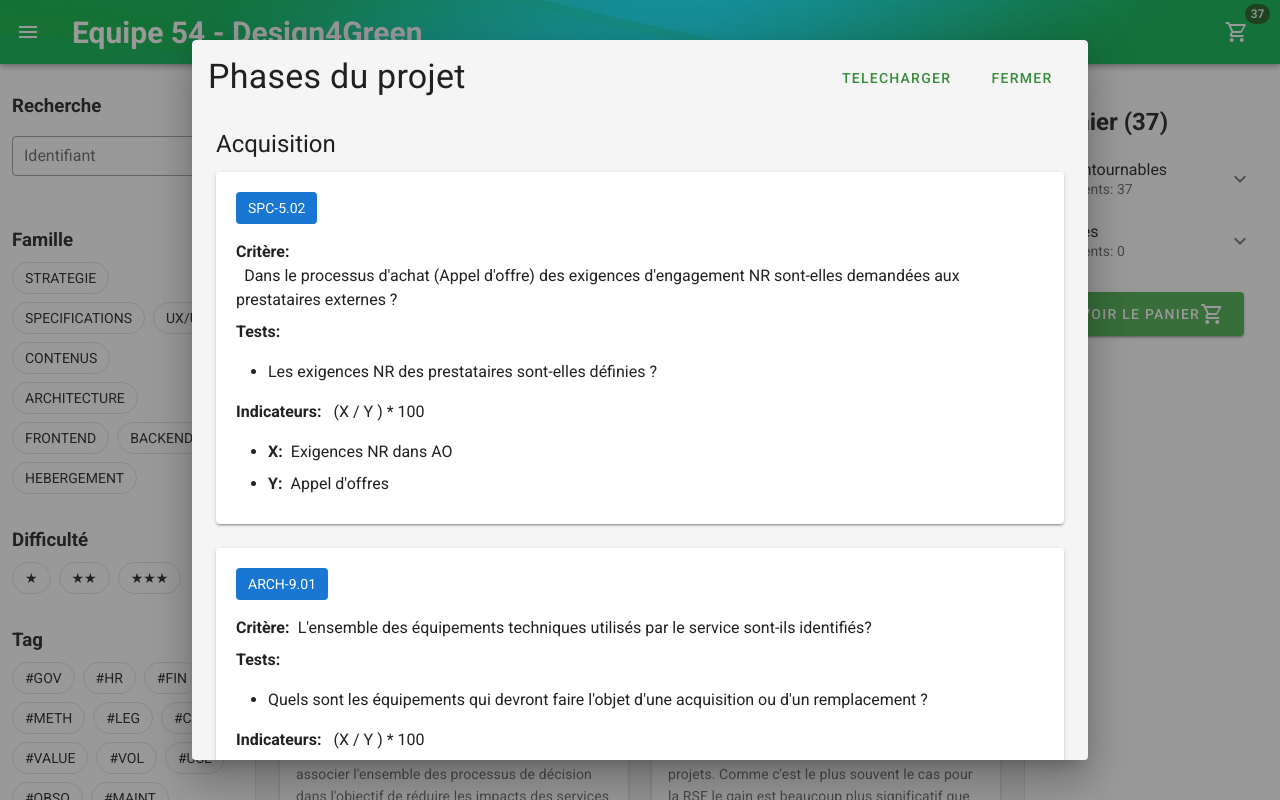
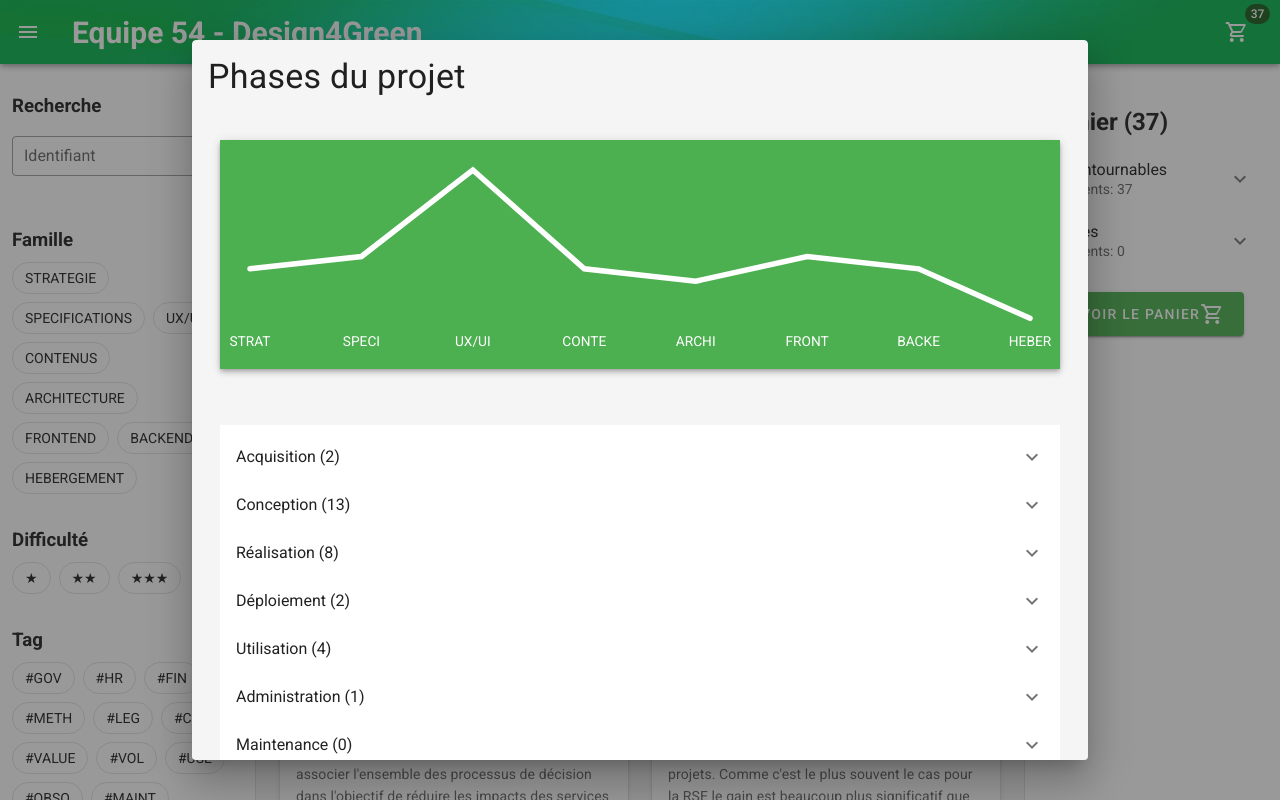
Before and after one commit to ewannpv/DesAnes4Green, a Vue app: page / in a window 1280 px wide. Both pictures are taken after a click on the button "VOIR LE PANIER". Shown: the top 800 px of the page. Built offline with nearby package versions, Linux system fonts and the light colour scheme.

Commit message:
Adds big data

```diff
--- a/src/components/DialogCart.vue
+++ b/src/components/DialogCart.vue
@@ -3,18 +3,40 @@
     <div>
       <v-card color="grey lighten-4">
         <v-card-title>
-          <v-row class="pa-3">
           <span class="text-h4" color="primary" dark>Phases du projet</span>
-            <v-spacer></v-spacer
-            ><v-btn text large color="green darken-2" @click="downloadCart()">Telecharger</v-btn>
-            <v-btn text large color="green darken-2" @click="closeDialog()">Fermer</v-btn></v-row
+        </v-card-title>
+        <v-sheet class="ma-7 v-sheet--offset" elevation="4" color="green" max-width="calc(100%)">
+          <v-sparkline
+            auto-line-width="true"
+            class="pa-2"
+            show-labels="true"
+            label-size="5"
+            :labels="labels"
+            :value="value"
+            color="white"
+            line-width="2"
+            padding="8"
+            auto-draw
+            stroke-linecap="round"
+            height="70"
+          ></v-sparkline>
+        </v-sheet>
+        <v-card-text>
+          <v-col cols="12">
+            <v-list class="full-width">
+              <v-list-group
+                v-for="item in itemList"
+                :key="item[0]"
+                v-model="itemList.active"
+                no-action
               >
-        </v-card-title>
-        <v-col cols="12">
-          <v-row>
-            <v-col v-for="item in itemList" :key="item[0]" class="" cols="12" sm="12">
-              <span class="text-h5 ml-3">{{ item[0] }}</span>
-              <v-col v-for="child in item[1]" :key="child.ID" class="" cols="12" sm="12">
+                <template v-slot:activator>
+                  <v-list-item-content>
+                    <v-list-item-title> {{ item[0] }} ({{ item[1].length }})</v-list-item-title>
+                  </v-list-item-content>
+                </template>
+                <v-list-item v-for="child in item[1]" :key="child.ID">
+                  <v-list-item-content>
                     <v-card>
                       <v-col>
                         <v-row class="ma-2 pb-2">
@@ -45,14 +67,18 @@
                         >
                       </v-col>
                     </v-card>
+                  </v-list-item-content>
+                </v-list-item>
+              </v-list-group>
+            </v-list>
           </v-col>
-            </v-col>
-          </v-row>
-        </v-col>
+        </v-card-text>
+
         <v-card-actions>
           <v-spacer></v-spacer>
-          <v-btn text large color="green darken-2" @click="downloadCart()">Telecharger</v-btn>
           <v-btn text large color="green darken-2" @click="closeDialog()">Fermer</v-btn>
+
+          <v-btn text large color="light-blue darken-3" @click="downloadCart()">Telecharger</v-btn>
         </v-card-actions>
       </v-card>
     </div>
@@ -124,10 +150,24 @@ export default Vue.extend({
   data(): unknown {
     return {
       downloading: false,
+      labels: api.getFamilyNames().map((e: string) => e.substring(0, 5)),
     };
   },
   components: { VueHtml2pdf },
   computed: {
+    familyHisto() {
+      return api.getFamilyHisto();
+    },
+    value(): number[] {
+      const values: number[] = [];
+      this.familyHisto.forEach((e) => {
+        values.push(this.cartItems.filter((item: Item) => item.Famille === e[0]).length);
+      });
+      return values;
+    },
+    cartItems(): Item[] {
+      return this.items.concat(this.necessaryItems);
+    },
     dialogCart(): boolean {
       return store.getters.DIALOG_CART;
     },
@@ -142,9 +182,8 @@ export default Vue.extend({
     },
     itemList(): unknown[][] {
       const sortedItems: unknown[][] = [];
-      const cartItems = this.items.concat(this.necessaryItems);
       this.stages.forEach((stage: string) => {
-        const items = cartItems.filter((item: Item) => item.Etape === stage);
+        const items = this.cartItems.filter((item: Item) => item.Etape === stage);
         sortedItems.push([stage, items]);
       });
       return sortedItems;
```
Lines whose indentation alone changed are shown as unchanged.
